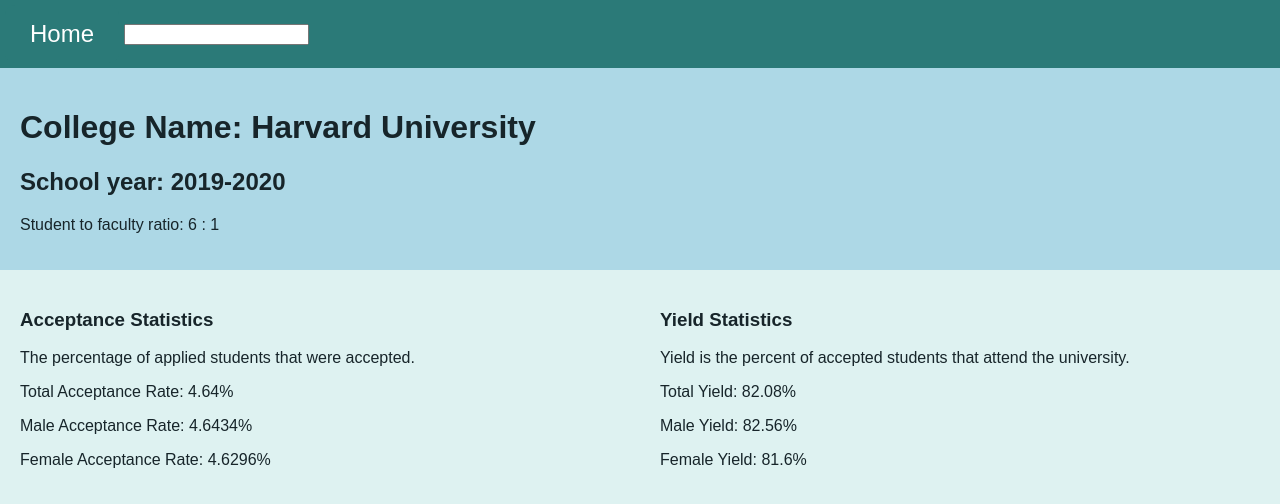
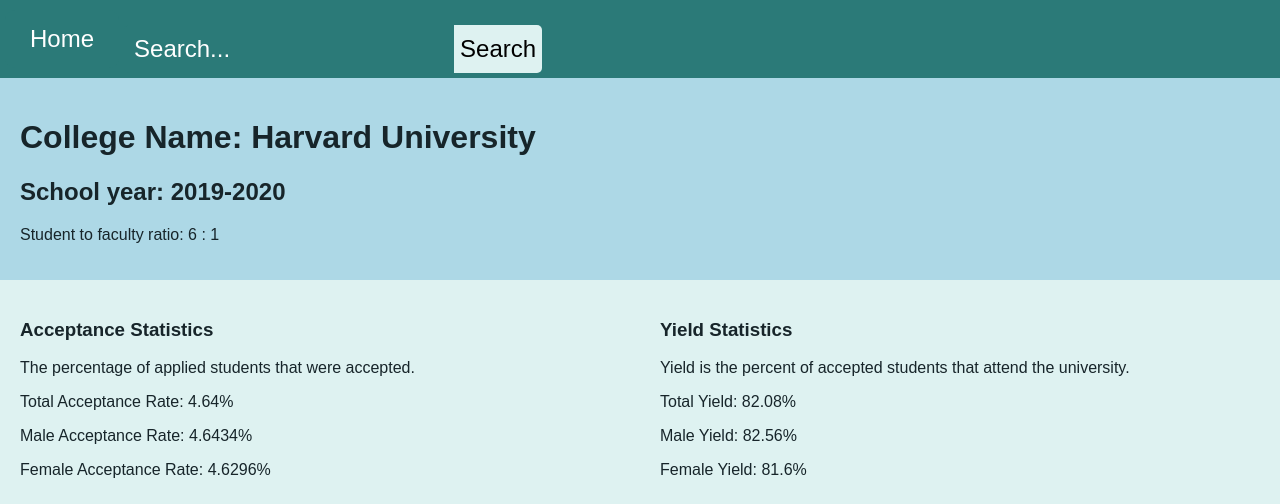
Before and after one commit to tomyyyD/djangoCollegeWebsite, a Django app: page /5/ in a window 1280 px wide. Shown: the top 504 px of the page. Run offline with Django 3.2, Linux system fonts and the light colour scheme; data comes from the database, SQL or seed files in the repository.

Commit message:
Update details.html

```diff
--- a/query/templates/query/details.html
+++ b/query/templates/query/details.html
@@ -9,10 +9,11 @@
     <body>
         <div class='collegeData menu'>
             <a href="/" class="homeButton">Home</a>
-            <form action="{% url 'searchResults' %}" method="get">
-                <input name='q' type="text" placeholder="Search...">
+            <form class="searchContainer" action="{% url 'searchResults' %}" method="get">
+                <input class="searchBar" name='q' type="text" placeholder="Search...">
+                <button class="searchButton">Search</button>
             </form>
-        </div>
+    </div>
         <div class="collegeData one">
             <div class="dataGroup">
                 <h1>College Name: {{ college.name }}</h1>
```
